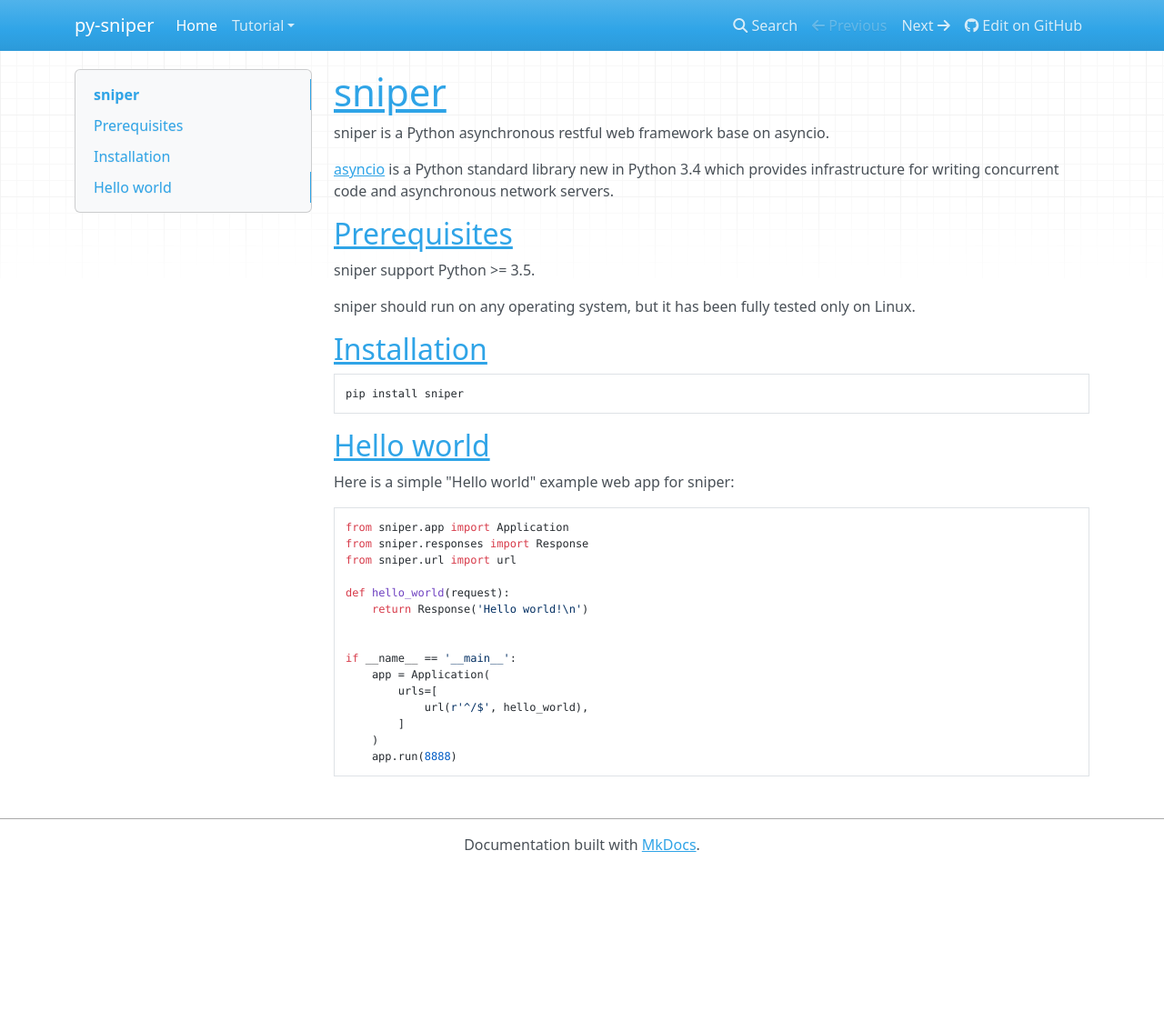
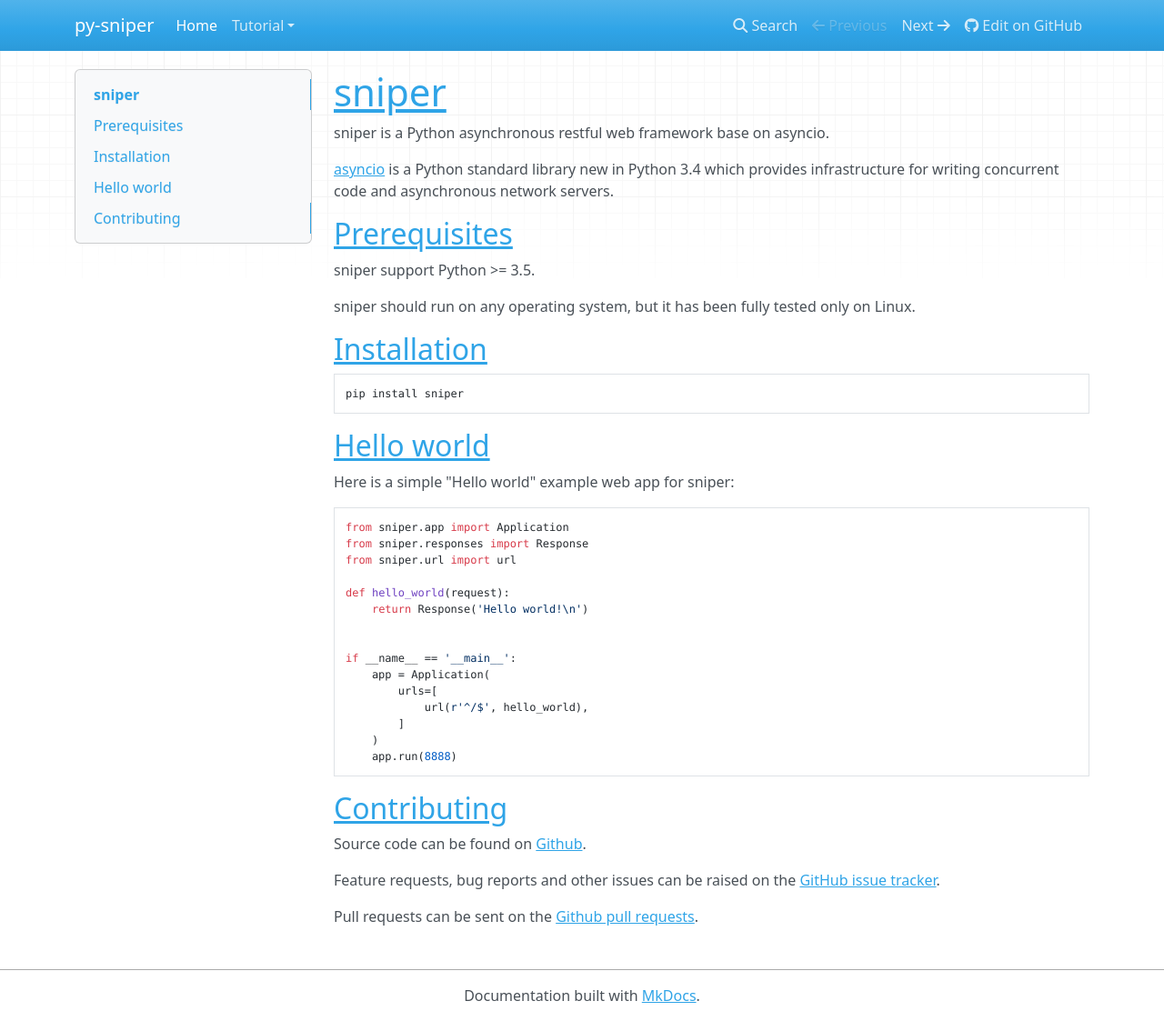
Before and after one commit to lexdene/py-sniper, an MkDocs documentation site: the page built from docs/index.md, in a window 1280 px wide and 1123 px high. Shown: the whole window at 91% size. Built offline with MkDocs 1.6.1, drawn with Linux system fonts in a browser that asks for light colours; nearby versions of some CDN libraries; old or Windows-style settings are respelled for this version of MkDocs.

Commit message:
update docs: add Contributing

```diff
--- a/docs/index.md
+++ b/docs/index.md
@@ -34,4 +34,15 @@ Here is a simple "Hello world" example web app for sniper:
         )
         app.run(8888)
 
+## Contributing
+
+Source code can be found on [Github][].
+
+Feature requests, bug reports and other issues can be raised on the [GitHub issue tracker][].
+
+Pull requests can be sent on the [Github pull requests][].
+
 [asyncio]: https://docs.python.org/3/library/asyncio.html "Python asyncio library"
+[Github]: https://github.com/lexdene/py-sniper "py-sniper on github"
+[Github issue tracker]: https://github.com/lexdene/py-sniper/issues "issues of py-sniper"
+[Github pull requests]: https://github.com/lexdene/py-sniper/pulls "pull requests of py-sniper"
```
